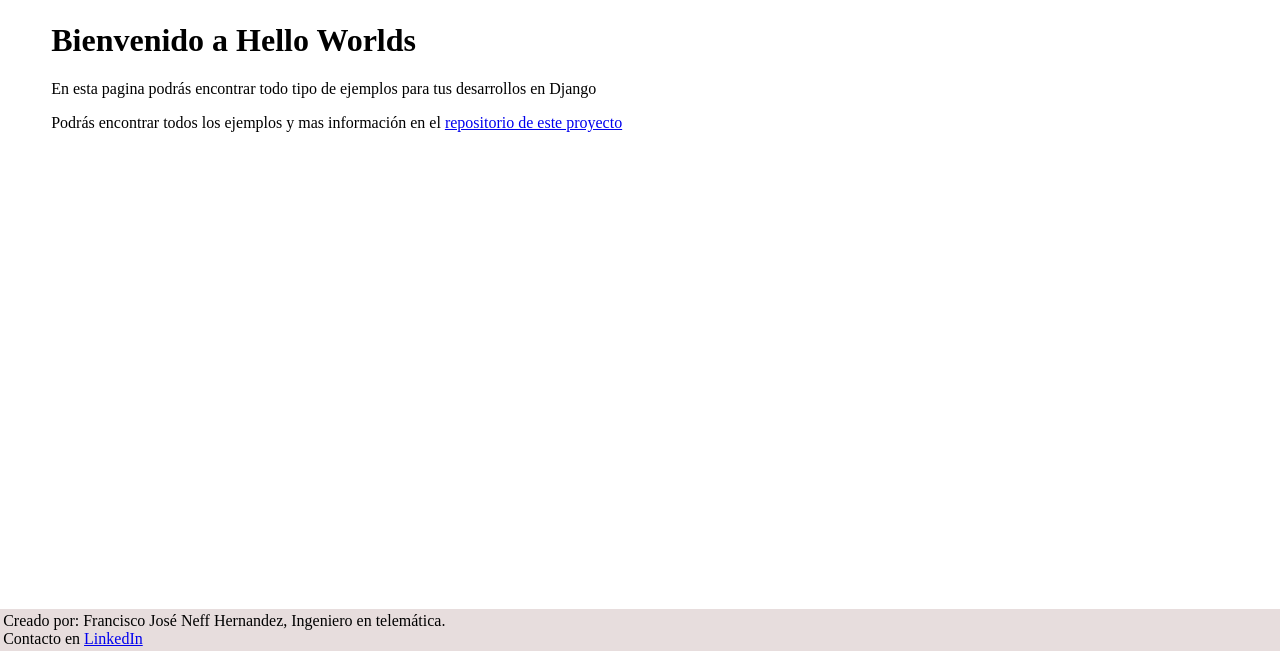
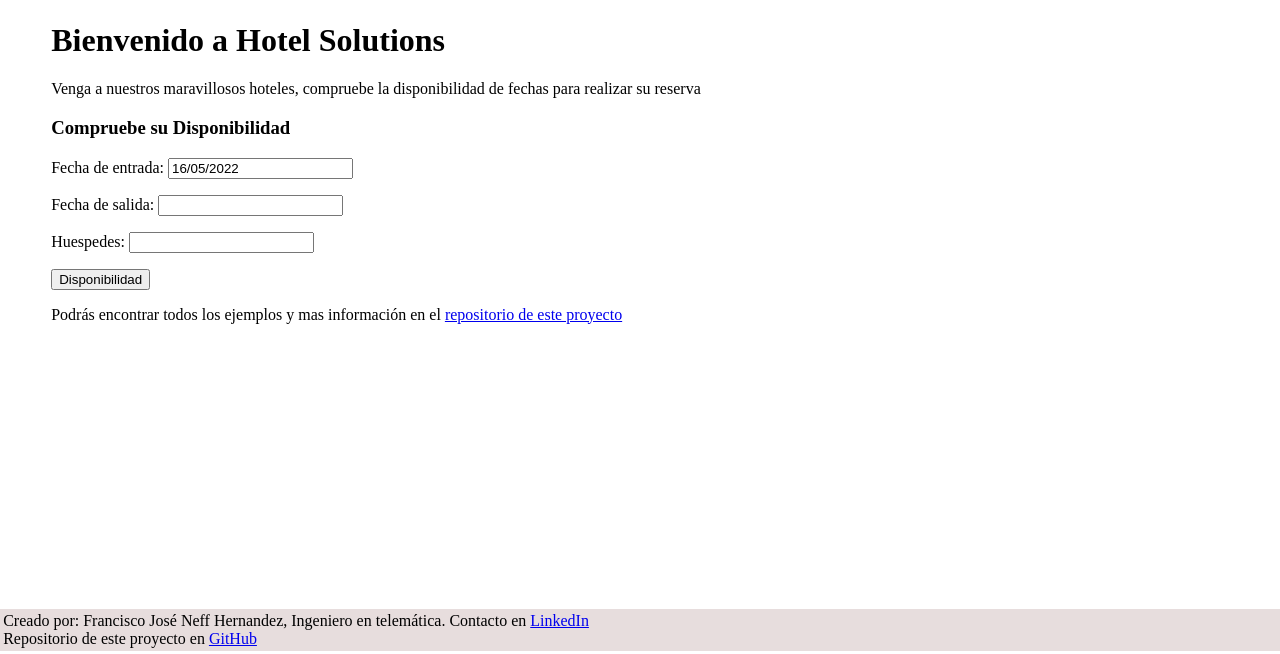
Before and after one commit to Francisco-Neff/HotelSolutions, a Django app: page / in a window 1280 px wide. Shown: the part 149-803 px from the top of the page. Run offline with Django 3.2, Linux system fonts and the light colour scheme.

Commit message:
Calculo disponibilidad y cuantia

```diff
--- a/Clientes/views.py
+++ b/Clientes/views.py
@@ -48,3 +48,4 @@
             respuesta = 'No se podido modificar ningún registro vuelva a intentarlo mas tarde.'
         args=respuesta
         return self.get(request, args)
+ ## de clientes se necesita solo el read de los datos de este y el delete
--- a/Habitaciones/views.py
+++ b/Habitaciones/views.py
@@ -32,8 +32,9 @@ class crearHabitación(View):
                 respuesta = 'Se ha creado una nueva habitación con la siguiente clave :' + alta
             context={'respuesta': respuesta}
         else:
+            respuesta = 'No se puede crear una habitación con estas características'
             form=crearHabitacionForm()
-            context={'form':form}
+            context={'form':form,'param_error':respuesta}
         return render(request, self.template_name ,context)
 
 # Vista para mostrar todos los datos de las habitaciones actuales
--- a/HotelSolutions/urls.py
+++ b/HotelSolutions/urls.py
@@ -23,7 +23,7 @@ from Clientes import views as cliente
 
 urlpatterns = [
 
-    path('', habitacion.homepage , name='inicio'),
+    #path('', habitacion.homepage , name='inicio'),
     #URLs-Habitaciones
 
     path('mostrarhabitaciones/', habitacion.listarHabitaciones , name='listarHabitaciones'),
@@ -36,7 +36,7 @@ urlpatterns = [
 
 
     #URLs-Reservas
-    path('disponibilidad',reserva.comprobarDisponibilidad.as_view(),name='disponibilidad'),
+    path('',reserva.comprobarDisponibilidad.as_view(),name='inicio'),
 
 
     #admin
--- a/Reservas/forms.py
+++ b/Reservas/forms.py
@@ -2,14 +2,14 @@
 import datetime
 from django import forms
 
-DATE_INPUT_FORMATS = ('%d/%m/%Y','%d-%m-%Y')
+DATE_INPUT_FORMATS = ('%d/%m/%Y')
 
 
 class DisponibilidadForm(forms.Form):
     #Formulario para comprobar la disponibilidad, se añade al campo fecha de entrada la fecha actual.
     fx_entrada = forms.DateField(label='Fecha de entrada',initial=datetime.datetime.today().strftime('%d/%m/%Y') ,input_formats=DATE_INPUT_FORMATS)
     fx_salida = forms.DateField(label='Fecha de salida')
-    huespedes = forms.IntegerField(max_value=4, label='huespedes')
+    huespedes = forms.IntegerField(max_value=4, label='Huespedes')
     #Nota: Se pone 4 personas como máximo ya que es el tope de una habitación, pero se deberia implementar un método que pregunte al usuario si son
     # mas de 4 como se quiere alojar
     # Ejemplo, una reserva para 6 personas:
--- a/Reservas/views.py
+++ b/Reservas/views.py
@@ -1,16 +1,60 @@
+from time import time
 from django.shortcuts import render
 from django.views import View
 from .forms import DisponibilidadForm
+from .models import Habitaciones,Reserva,Precio
+from datetime import datetime,timedelta
+from collections import defaultdict
 
 # Create your views here.
 class comprobarDisponibilidad(View):
-    template_name='disponibilidad_form.html'
+    template_name='index.html'
     def get(self, request,*args, **kwargs):
         form = DisponibilidadForm()
         context={'form':form}
         return render(request,self.template_name,context)
     def post(self, request,*args, **kwargs):
+        print('post',request.POST.get('fx_entrada'),'sal',request.POST.get('fx_salida'))
+        fx_entrada=datetime.strptime(request.POST.get('fx_entrada') , "%d/%m/%Y").strftime('%Y-%m-%d')
+        fx_salida=datetime.strptime(request.POST.get('fx_salida') , "%d/%m/%Y").strftime('%Y-%m-%d')
+        print(fx_entrada)
         form = DisponibilidadForm(request.POST)
+        #Discriminador, recoge todas las habitaciones ocupadas cumpliendo la condición de
+        #la entrada del nuevo huesped coincide con la entrada o próximas entradas de huespedes --fx_entrada__gte = fx_entrada--
+        #ademas de la entrada del nuevo huesped concurre durante el tiempo con próximos huespedes o la salida de estos --fx_entrada__lte=fx_salida--
+        #Con esto obtenemos todas las habitaciones ocupadas en el rango de fechas proporcionado en la petición.
+        disp = Reserva.objects.filter(fx_entrada__gte = fx_entrada,fx_entrada__lte=fx_salida)
 
+        reg = []
+        for hab in disp:
+            if hab != None:
+                reg.append(getattr( getattr(hab,'id_habitacion'),'id_habitacion'))
+
+        # Esta no es la manera mas optima de obtener todos los registros ya que con consulta INNERJOIN se pueda realizar en un único acceso a BBDD
+        # pero con mis conocimientos actuales es la única manera que conozco
+        habitaciones_disponibles = Habitaciones.Habitacion.objects.filter(tipo_habitación__lte = request.POST.get('huespedes')).exclude(id_habitacion__in=reg)
+        print(habitaciones_disponibles)
+        tabla = self.tablaDisponibilidad(habitaciones_disponibles,fx_entrada,fx_salida)
         context={'form':'formulario correcto'}
         return render(request,self.template_name,context)
+
+    def tablaDisponibilidad(self,habitaciones_disponibles,fx_entrada,fx_salida):
+        #Calculamos el número de días que se hospeda el cliente.
+        num_dias = (datetime.strptime(fx_salida,'%Y-%m-%d') - datetime.strptime(fx_entrada,'%Y-%m-%d'))/timedelta(days=1)
+
+        #Convertimos el listado de tipo de habitación con precios en un diccionario para trabajar mejor con el y ahorrar consultas por
+        #cada habitación disponible
+        precios_list = list(Precio.objects.values_list('tipo_habitación','cuantia'))
+        precios = {}
+        for hab,precio in precios_list:
+            precios[hab] = precio
+
+        #Generamos la tabla final para presentar al cliente con todas las opciones disponibles.
+        tabla_final = []
+        for habitacion in habitaciones_disponibles:
+            tabla_final.append(getattr(habitacion,'id_habitacion'))
+            tabla_final.append(getattr(habitacion,'tipo_habitación'))
+            cuantia = precios[str(getattr(habitacion,'tipo_habitación'))] * num_dias
+            tabla_final.append(cuantia)
+        print (tabla_final)
+        #TODO meter todo esto en un FORM y mostrarselo al cliente.
--- a/template/habitacion_template/crear_habitacion.html
+++ b/template/habitacion_template/crear_habitacion.html
@@ -9,6 +9,9 @@
 <p>{{respuesta}}</p>
 
 {% else %}
+    {% if param_error %}
+    <p>{{param_error}}</p>
+    {%endif%}
 <form method="POST">
     {% csrf_token %}
     {{form.as_p}}
--- a/template/index.html
+++ b/template/index.html
@@ -1,10 +1,46 @@
 {%extends "plantilla_base.html"%}
+{% load static %}
 
-{%block title%} Inicio {%endblock%}
+{%block title%} Disponibilidad {%endblock%}
+{%block head_js%}
+  <link rel="stylesheet" href="//code.jquery.com/ui/1.13.1/themes/base/jquery-ui.css">
+  <script src="https://code.jquery.com/jquery-3.6.0.js"></script>
+  <script src="https://code.jquery.com/ui/1.13.1/jquery-ui.js"></script>
+  <script type="text/javascript" src="{% static 'js/datapicker_es.js' %}"></script>
+  <script>
+    $( function() {
+      $( "#id_fx_entrada" ).datepicker();
+      $( "#id_fx_salida" ).datepicker();
+    } );
+    </script>
+  {%endblock%}
 {%block content%}
+<h1>Bienvenido a Hotel Solutions</h1>
+<p>Venga a nuestros maravillosos hoteles, compruebe la disponibilidad de fechas para realizar su reserva</p>
 
-<h1>Bienvenido a Hello Worlds</h1>
-<p>En esta pagina podrás encontrar todo tipo de ejemplos para tus desarrollos en Django</p>
+<h3>Compruebe su Disponibilidad</h3>
+<form method = 'POST'>
+{% csrf_token %}
+{{form.as_p}}
+<button onclick="validaFechas()">Disponibilidad</button>
+</form>
 
-<p>Podrás encontrar todos los ejemplos y mas información en el <a href="https://github.com/Francisco-Neff/Django-Hello-World">repositorio de este proyecto</a></p>
+<p>Podrás encontrar todos los ejemplos y mas información en el <a href="https://github.com/Francisco-Neff/HotelSolutions">repositorio de este proyecto</a></p>
+
+<script type="text/javascript">
+    var formatDate = {
+        year: "numeric",
+        month: "2-digit",
+        day: "2-digit"
+    }
+    var registro = new Date().toLocaleDateString('es-ES',formatDate)
+
+    function validaFechas(){
+        if(document.getElementById("id_fx_entrada").value < registro)
+            alert('La fecha de entrada no puede ser menor a la de hoy')
+
+        else if ( document.getElementById("id_fx_salida").value <= document.getElementById("id_fx_entrada").value )
+            alert('La fecha de salida no puede ser menor o igual a la de entrada')
+    }
+</script>
 {%endblock%}
--- a/template/plantilla_base.html
+++ b/template/plantilla_base.html
@@ -30,15 +30,18 @@
             <li><a href="{% url 'altacliente' %}">Registrarse</a></li>
             <li><a href="{% url 'modificarcliente' %}">Modificar datos</a></li>
         </ul>
-    </li>
-
+        </li>
     </ul>
 
 </nav>
 <div id="content">{%block content%} {%endblock%}</div>
 <footer id="footer">
-    Creado por: Francisco José Neff Hernandez, Ingeniero en telemática. <br>
-    Contacto en <a href="https://www.linkedin.com/in/francisco-jos%C3%A9-neff-hern%C3%A1ndez/"> LinkedIn </a>
+
+    Creado por: Francisco José Neff Hernandez, Ingeniero en telemática. Contacto en <a href="https://www.linkedin.com/in/francisco-jos%C3%A9-neff-hern%C3%A1ndez/"> LinkedIn </a> <br>
+    Repositorio de este proyecto en <a href="https://github.com/Francisco-Neff/HotelSolutions"> GitHub </a> <br>
+
+
+
 </footer>
 
 </body>
```
Also changed, not shown: Reservas/models.py (+17 -0 lines), template/disponibilidad_form.html (deleted, +0 -45 lines), Habitaciones/migrations/0003_auto_20220512_1850.py (added), Reservas/migrations/0002_auto_20220512_1850.py (added), db.sqlite3.
